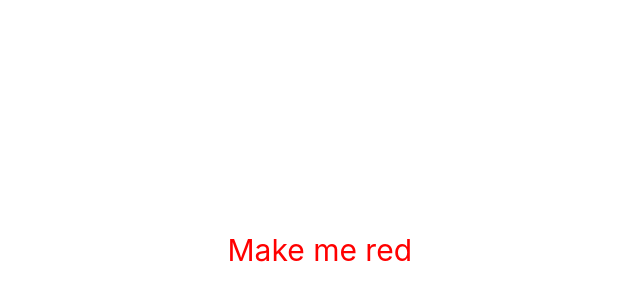
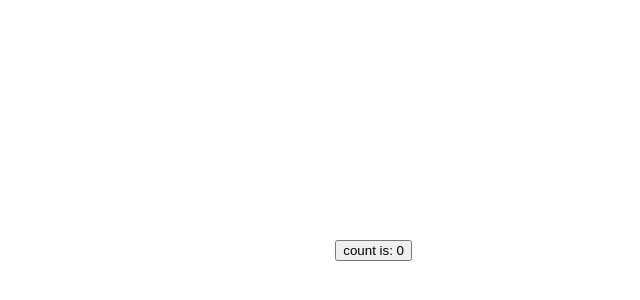
Before and after one commit to kylemwagner83/vue-tutorial, a Vue app: page / in a window 1280 px wide. Shown: the part 150-450 px from the top of the page, without its empty margins (228-868 px from the left). Built offline with nearby package versions, Linux system fonts and the light colour scheme.

Commit message:
Event listener

```diff
--- a/src/App.vue
+++ b/src/App.vue
@@ -2,18 +2,18 @@
   export default {
     data() {
       return {
-        titleClass: 'title'
+        count: 0
+      }
+    },
+    methods: {
+      increment() {
+        this.count++
       }
     }
   }
   </script>
 
   <template>
-    <h1 :class="titleClass">Make me red</h1> <!-- add dynamic class binding here -->
+    <!-- make this button work -->
+    <button @click="increment">count is: {{ count }}</button>
   </template>
-
-  <style>
-  .title {
-    color: red;
-  }
-  </style>
```
